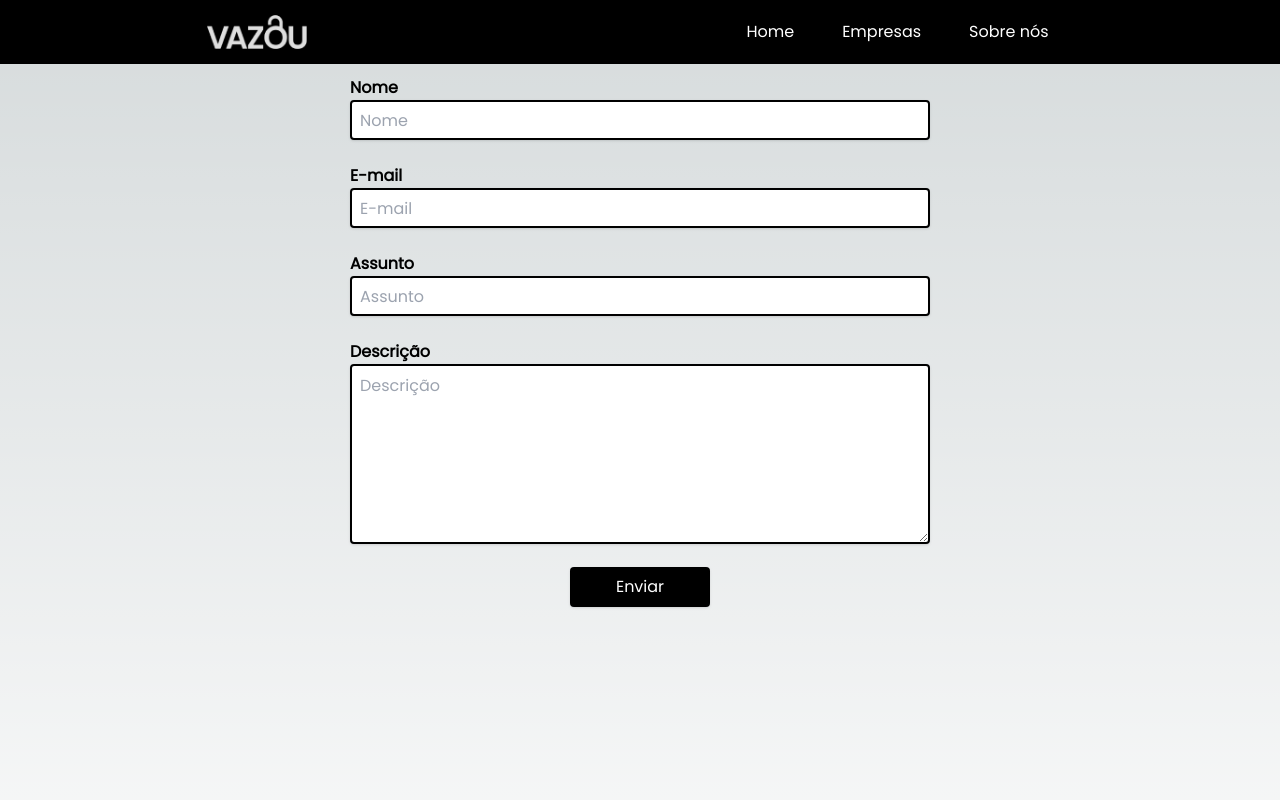
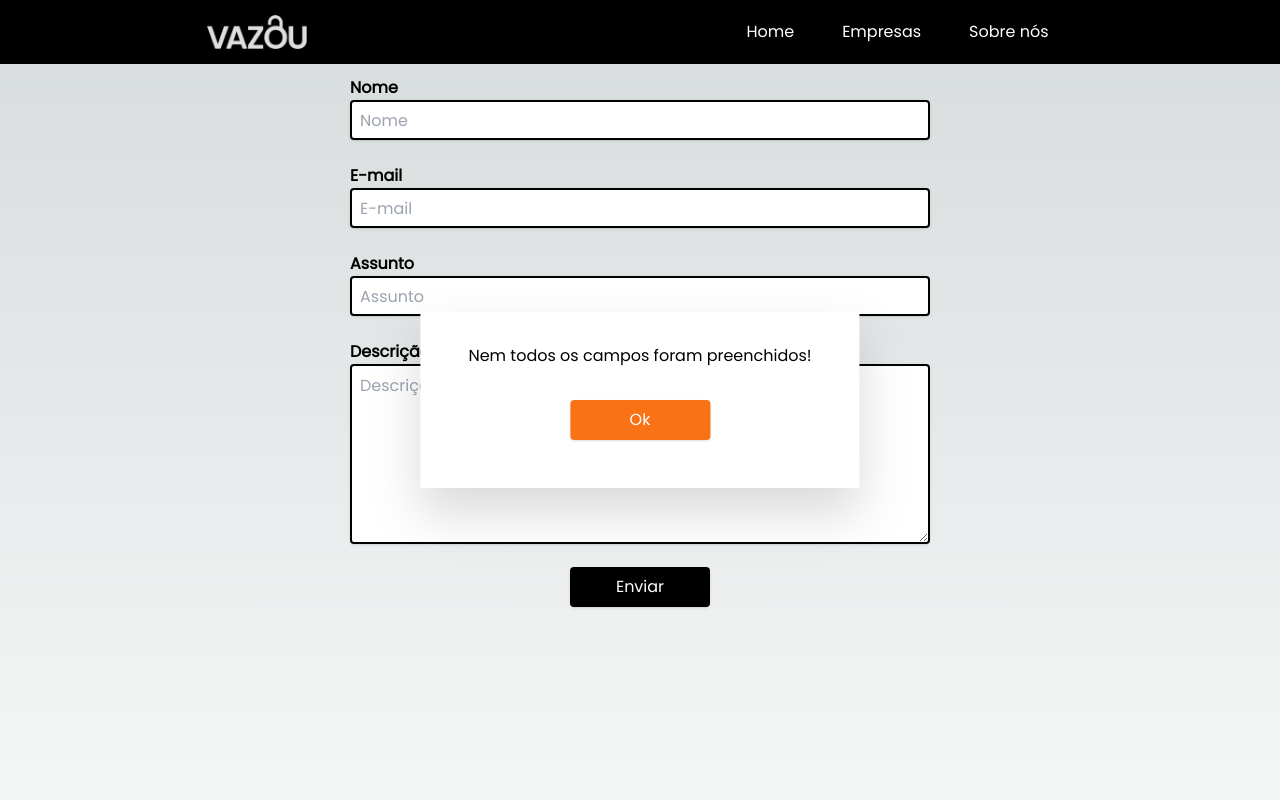
Before and after one commit to Engenharia-de-Software-UFRPE/Vazou, a Next.js app in the folder vazou-frontend/: page / in a window 1280 px wide. Both pictures are taken after a click on the button "Enviar". Shown: the top 800 px of the page. Built offline with nearby package versions, Linux system fonts and the light colour scheme.

Commit message:
Notificação de denúncia

```diff
--- a/vazou-frontend/app/components/button.js
+++ b/vazou-frontend/app/components/button.js
@@ -1,6 +1,6 @@
-export default function Button ({type = 'button', children, isActive}){
+export default function Button ({type = 'button', children, isActive, backgroundColor, onClickFunction}){
     return (
-        <button type={type} className={` m-4 font-poppins w-[140px] h-[40px] text-white  bg-black rounded shadow hover:bg-white hover:text-black hover:border-[2px] hover:border-black `}>
+        <button type={type} onClick={() => onClickFunction()} className={`m-4 font-poppins w-[140px] h-[40px] text-white ${backgroundColor} rounded shadow hover:bg-white hover:text-black hover:border-[2px] hover:border-black`}>
             {children}
         </button>
     )
--- a/vazou-frontend/app/components/form.js
+++ b/vazou-frontend/app/components/form.js
@@ -1,6 +1,7 @@
 import { useState } from 'react'
 import Input from './input'
 import Button from './button'
+import Modal from './modal'
 
 export default function Form(){
 
@@ -8,7 +9,19 @@ export default function Form(){
     const [email,setEmail] = useState("")
     const [assunto, setAssunto] = useState("")
     const [descrip, setDescrip] = useState("")
+    const [isBlankFilled, setIsBlankFilled] = useState("notShow")
 
+    function submitForm () {
+        setNome("")
+        setEmail("")
+        setAssunto("")
+        setDescrip("")
+        if (nome !== "" && email !== "" && assunto !== "" && descrip !== "") {
+            setIsBlankFilled ("showSuccess")
+        } else{
+            setIsBlankFilled("showFail")
+        }
+    }
 
     return (
         <div className=' flex flex-col items-center mx-auto font-poppins'>
@@ -19,9 +32,10 @@ export default function Form(){
                 <h4 className=" mr-auto font-semibold">Descrição</h4>
                 <textarea className=' border-[2px] border-black rounded shadow p-2 w-[580px] h-[180px]' placeholder='Descrição'  value={descrip} onChange={(e)=> setDescrip(e.target.value)}></textarea>
             </div>
-            <Button>
+            <Button onClickFunction={() => submitForm()} backgroundColor={'bg-black'}>
                 Enviar
             </Button>
+            {isBlankFilled === "showSuccess" ? <Modal setModalClosed={setIsBlankFilled} title={"Denúncia feita com sucesso!"} leftButtonText={"Ok"}></Modal> : isBlankFilled === "showFail" ? <Modal setModalClosed={setIsBlankFilled} title={"Nem todos os campos foram preenchidos!"} leftButtonText={"Ok"}></Modal> : ""}
         </div>
     )
 }
--- /dev/null
+++ b/vazou-frontend/app/components/modal.js
@@ -0,0 +1,28 @@
+import Button from "./button";
+
+export default function Modal ({leftButtonText, rightButtonText, title, setModalClosed, rightButtonAction}){
+
+    function closeModal (setModalClosed) {
+        setModalClosed ("notShow")
+    }
+    return (
+        <div className={'modal absolute top-2/4 left-2/4 -translate-x-1/2 -translate-y-1/2 drop-shadow-2xl'}>
+            <div className={'modal-content bg-white flex justify-center items-center flex-col px-12 py-8'}>
+                <p className={'font-poppins mb-4'}>
+                    {title}
+                </p>
+                <div className={'flex justify-end'}>
+                    <Button backgroundColor={"bg-orange-500"} onClickFunction={() => closeModal(setModalClosed)}>
+                        {leftButtonText}
+                    </Button>
+                    { rightButtonText !== undefined ?
+                        <Button backgroundColor={"bg-red-500"} onClickFunction={() => rightButtonAction()}>
+                            {rightButtonText}
+                        </Button> :
+                        ""
+                    }
+                </div>
+            </div>
+        </div>
+    )
+}
```
